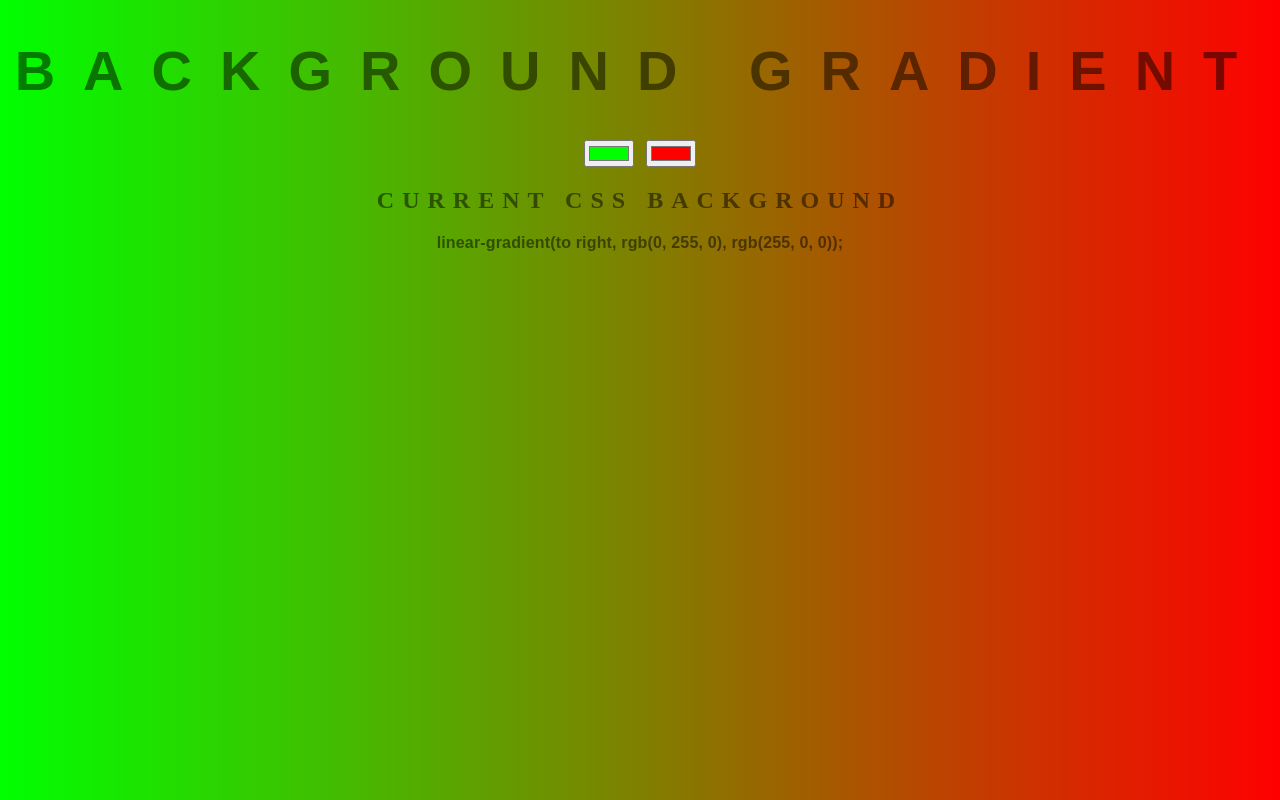
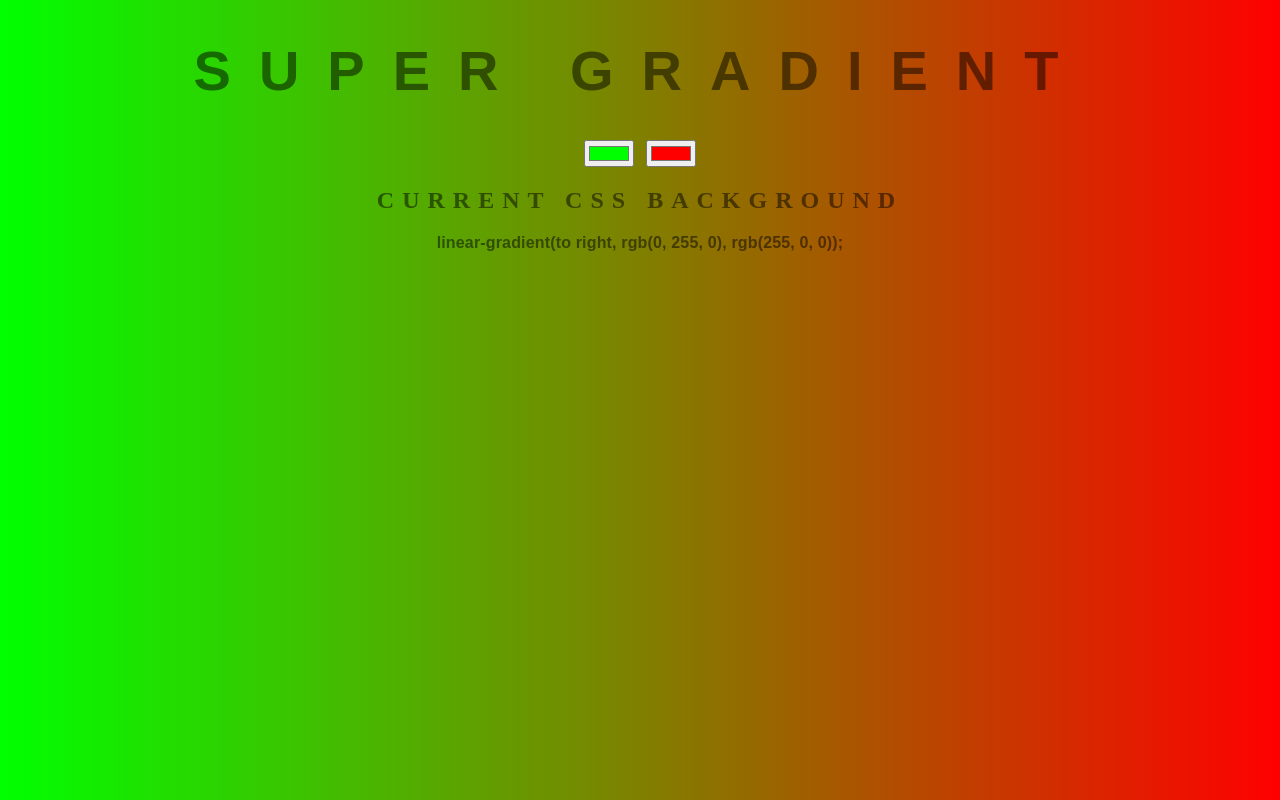
Before and after one commit to ymoua17/backgroundColor, a plain HTML site: page index.html in a window 1280 px wide. Drawn offline with Linux system fonts and the light colour scheme.

Commit message:
changing title

```diff
--- a/index.html
+++ b/index.html
@@ -5,7 +5,7 @@
 	<link rel="stylesheet" type="text/css" href="style.css">
 </head>
 <body id="gradient">
-	<h1>Background Gradient</h1>
+	<h1>Super Gradient</h1>
 	<input class="color1" type="color" name="color1" value="#00ff00">
 	<input class="color2" type="color" name="color2" value="#ff0000">
 	<h2>Current CSS Background</h2>
```
